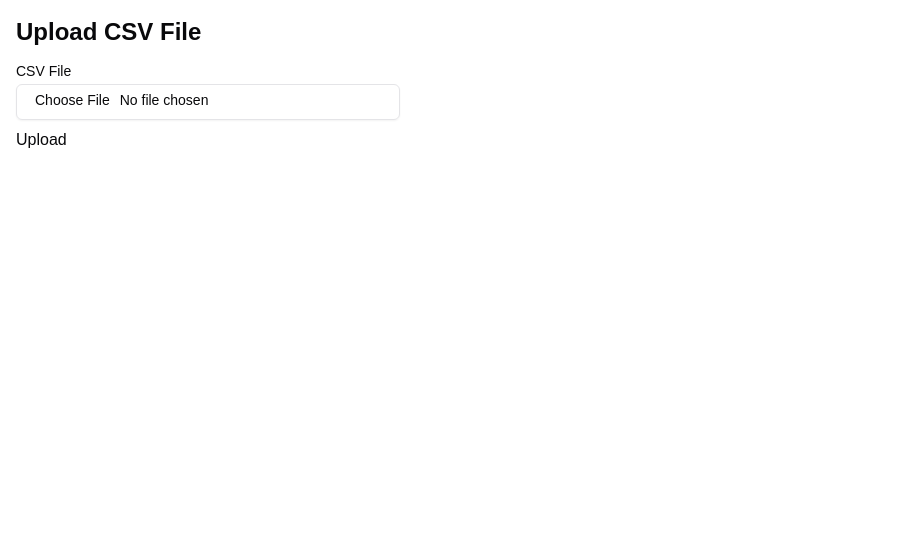
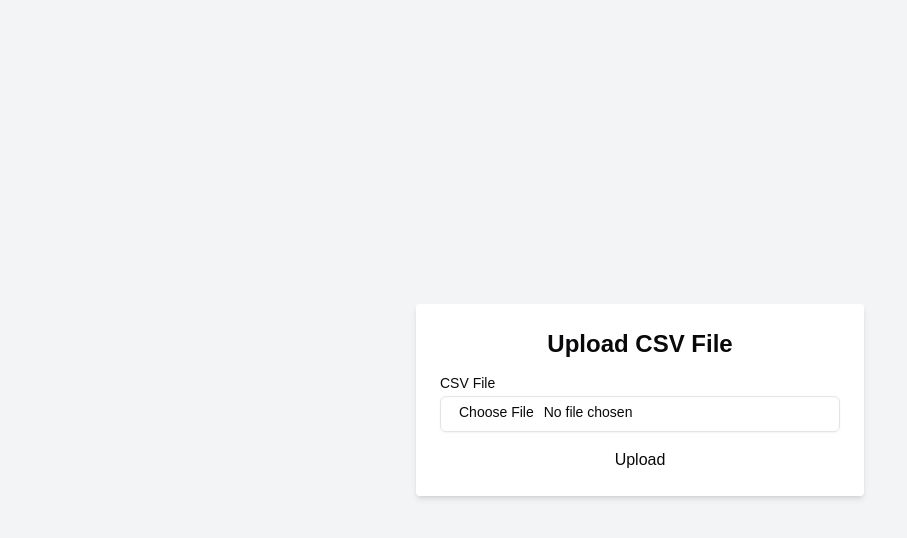
Before and after one commit to Jeanvaes/Front.INC.Fliflops.co, a Next.js app in the folder incfrontend/: page / in a window 1280 px wide. Shown: the top 538 px of the page, without its empty margins (0-907 px from the left). Built offline with nearby package versions, Linux system fonts and the light colour scheme.

Commit message:
Center the input

```diff
--- a/incfrontend/app/page.tsx
+++ b/incfrontend/app/page.tsx
@@ -45,19 +45,21 @@ export default function MainPage() {
   };
 
   return (
-    <div className="container mx-auto p-4">
-      <h1 className="text-2xl font-bold mb-4">Upload CSV File</h1>
-      <form onSubmit={handleSubmit}>
-        <div className="grid w-full max-w-sm items-center gap-1.5">
+    <div className="flex items-center justify-center min-h-screen bg-gray-100">
+      <div className="bg-white p-6 rounded shadow-md w-full max-w-md">
+        <h1 className="text-2xl font-bold mb-4 text-center">Upload CSV File</h1>
+        <form onSubmit={handleSubmit} className="space-y-4">
+          <div className="grid w-full items-center gap-1.5">
             <Label htmlFor="file">CSV File</Label>
             <Input id="file" type="file" accept=".csv" onChange={handleFileChange} />
           </div>
-        <button type="submit" className="btn btn-primary mt-2" disabled={loading}>
+          <button type="submit" className="btn btn-primary w-full" disabled={loading}>
             Upload
           </button>
         </form>
-      {loading && <p>Loading...</p>}
-      {message && <p>{message}</p>}
+        {loading && <p className="text-center mt-4">Loading...</p>}
+        {message && <p className="text-center mt-4">{message}</p>}
+      </div>
     </div>
   );
 }
```
Lines whose indentation alone changed are shown as unchanged.
